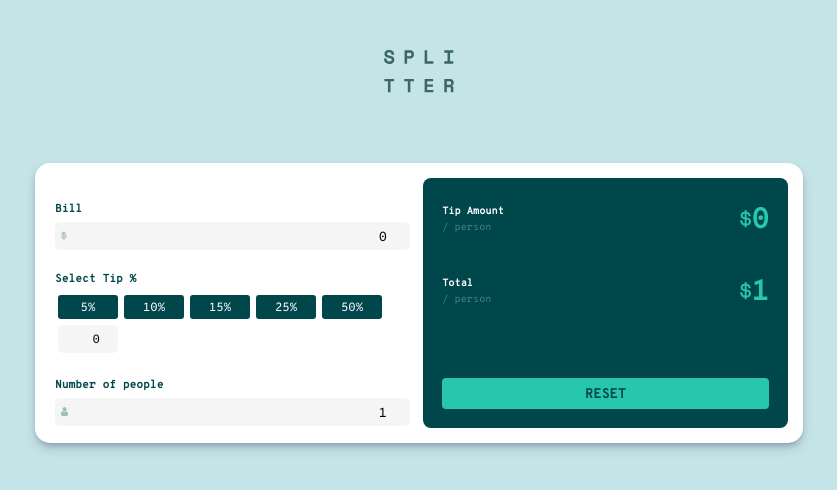
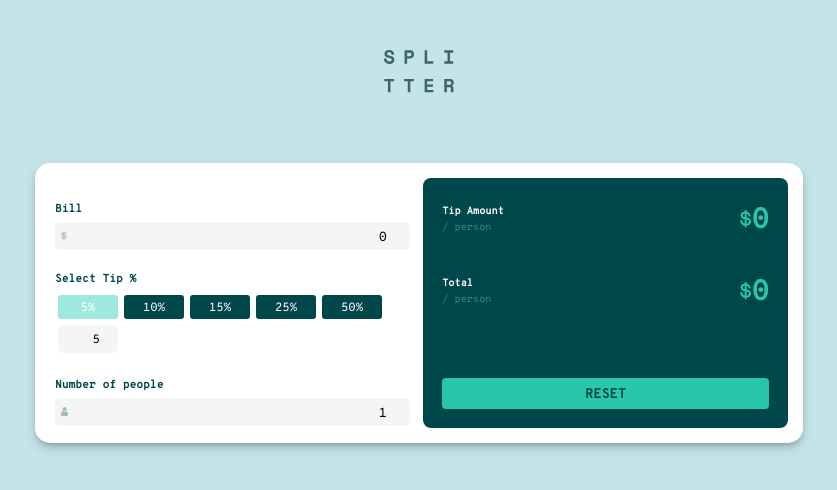
Before and after one commit to seyiram/tip-calculator-app, a React (Create React App) app: page / in a window 1280 px wide. Shown: the top 490 px of the page, without its empty margins (221-1058 px from the left). Built offline with nearby package versions, Linux system fonts and the light colour scheme; a small style sheet from the web is missing.

Commit message:
fix bill not working & total showing NaN

```diff
--- a/src/components/Card.js
+++ b/src/components/Card.js
@@ -5,19 +5,19 @@ import { useEffect, useState } from "react";
 const Card = () => {
   const tipArray = [5, 10, 15, 25, 50];
   const [bill, setBill] = useState(0);
-  const [tip, setTip] = useState(0);
+  const [tip, setTip] = useState(5);
   const [people, setPeople] = useState(1);
   const [tipAmount, setTipAmount] = useState(0);
   const [totalPerPerson, setTotalPerPerson] = useState(1);
 
   useEffect(() => {
     const handleTipCalculation = () => {
-      if(bill & people & tip) {
+
         const tipAmt = (tip / 100) * bill;
         setTipAmount(tipAmt);
         const total = tipAmt / people;
-        setTotalPerPerson(Math.round(total));
-      }
+        setTotalPerPerson(Math.round(total) || 0);
+
     };
     handleTipCalculation();
   }, [bill, people, tip]);
```
